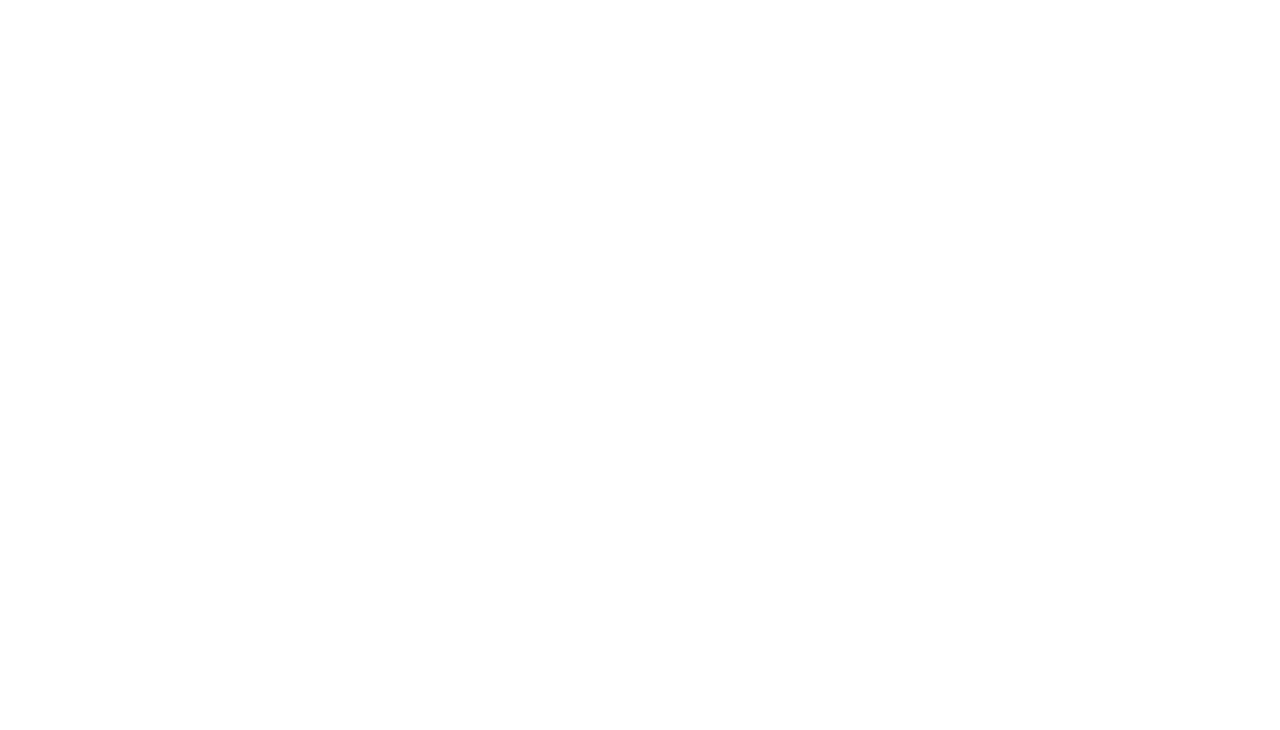
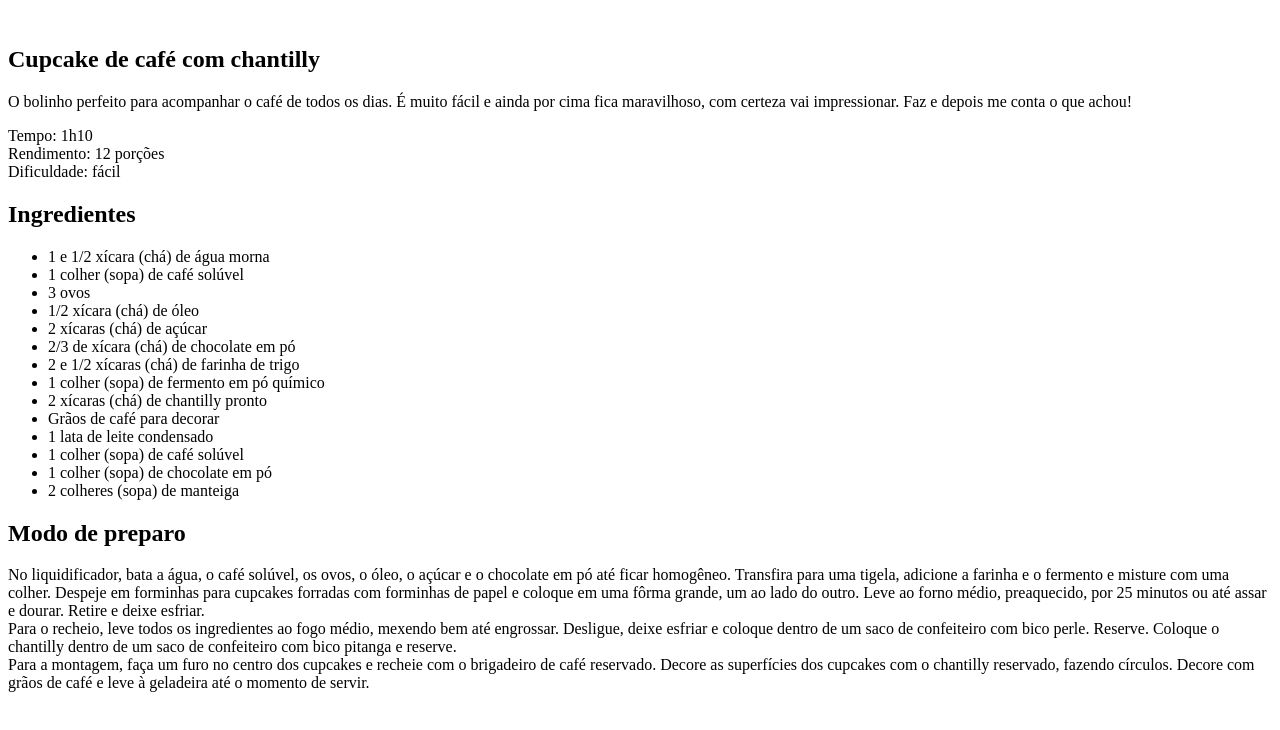
Before and after one commit to RodrigoCarrico01/SinglePage_Receita, a plain HTML site: page index.html in a window 1280 px wide. Drawn offline with Linux system fonts and the light colour scheme.

Commit message:
Iniciar a estrutura HTML

```diff
--- a/index.html
+++ b/index.html
@@ -6,6 +6,51 @@
   <title>Página de Receita</title>
 </head>
 <body>
+  <div id="page">
+    <img src="" alt="">
+    <main>
+      <section id="about">
+        <h1>Cupcake de café com chantilly</h1>
+        <p>
+          O bolinho perfeito para acompanhar o café de todos os dias. É muito fácil e ainda por cima fica maravilhoso, com certeza vai impressionar. Faz e depois me conta o que achou!
+        </p>
+        <p>
+          Tempo: 1h10 <br>
+          Rendimento: 12 porções <br>
+          Dificuldade: fácil
+        </p>
+      </section>
+      <section id="ingredients">
+        <h2>Ingredientes</h2>
+        <ul>
+        <li>  1 e 1/2 xícara (chá) de água morna </li>
+        <li>  1 colher (sopa) de café solúvel </li>
+        <li>  3 ovos </li>
+        <li>  1/2 xícara (chá) de óleo </li>
+        <li>  2 xícaras (chá) de açúcar </li>
+        <li>  2/3 de xícara (chá) de chocolate em pó </li>
+        <li>  2 e 1/2 xícaras (chá) de farinha de trigo </li>
+        <li>  1 colher (sopa) de fermento em pó químico </li>
+        <li>  2 xícaras (chá) de chantilly pronto </li>
+        <li>  Grãos de café para decorar </li>
+        <li>  1 lata de leite condensado </li>
+        <li>  1 colher (sopa) de café solúvel </li>
+        <li>  1 colher (sopa) de chocolate em pó </li>
+        <li>  2 colheres (sopa) de manteiga </li>
+        </ul>
+      </section>
+      <section id="preparation">
+        <h2>Modo de preparo</h2>
+        <p>
+          No liquidificador, bata a água, o café solúvel, os ovos, o óleo, o açúcar e o chocolate em pó até ficar homogêneo. Transfira para uma tigela, adicione a farinha e o fermento e misture com uma colher. Despeje em forminhas para cupcakes forradas com forminhas de papel e coloque em uma fôrma grande, um ao lado do outro. Leve ao forno médio, preaquecido, por 25 minutos ou até assar e dourar. Retire e deixe esfriar.
+          <br>
+          Para o recheio, leve todos os ingredientes ao fogo médio, mexendo bem até engrossar. Desligue, deixe esfriar e coloque dentro de um saco de confeiteiro com bico perle. Reserve. Coloque o chantilly dentro de um saco de confeiteiro com bico pitanga e reserve.
+          <br>
+          Para a montagem, faça um furo no centro dos cupcakes e recheie com o brigadeiro de café reservado. Decore as superfícies dos cupcakes com o chantilly reservado, fazendo círculos. Decore com grãos de café e leve à geladeira até o momento de servir.
+        </p>
+      </section>
+    </main>
+  </div>
 
 </body>
 </html>
```
